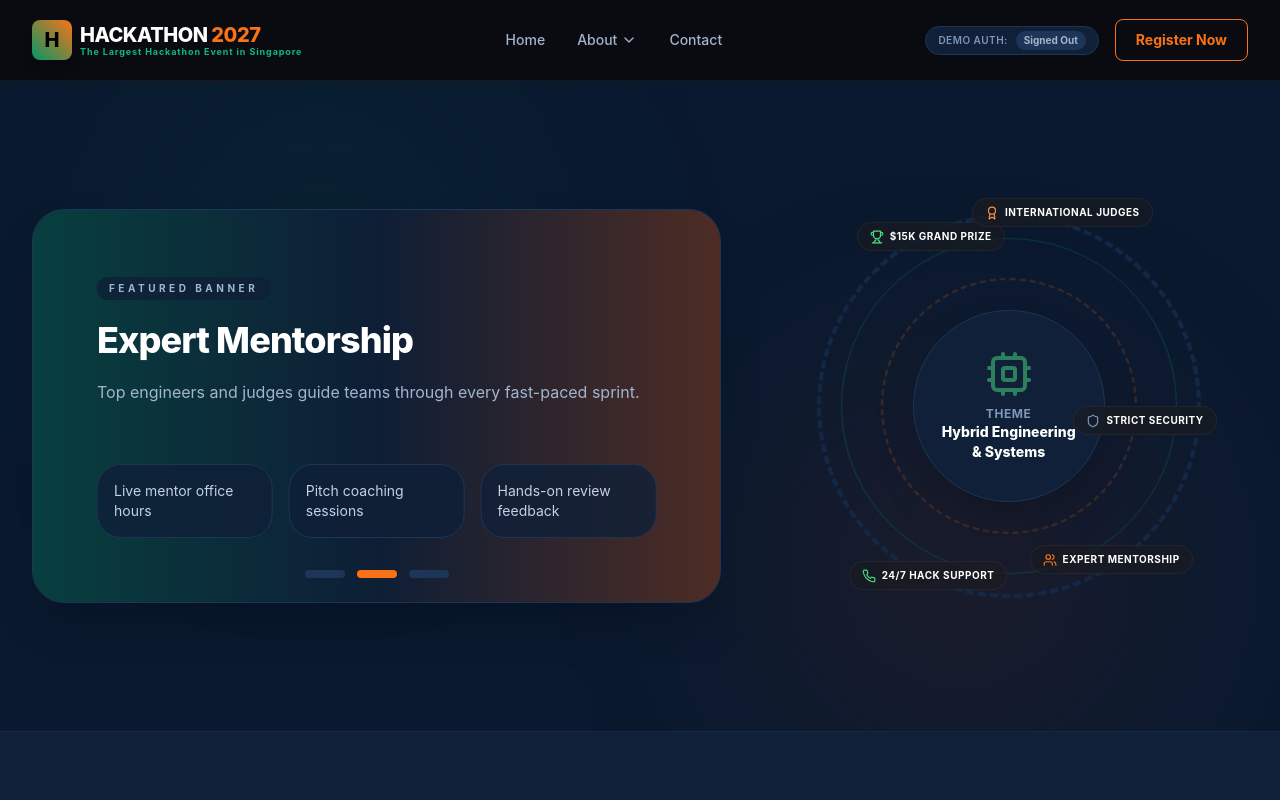
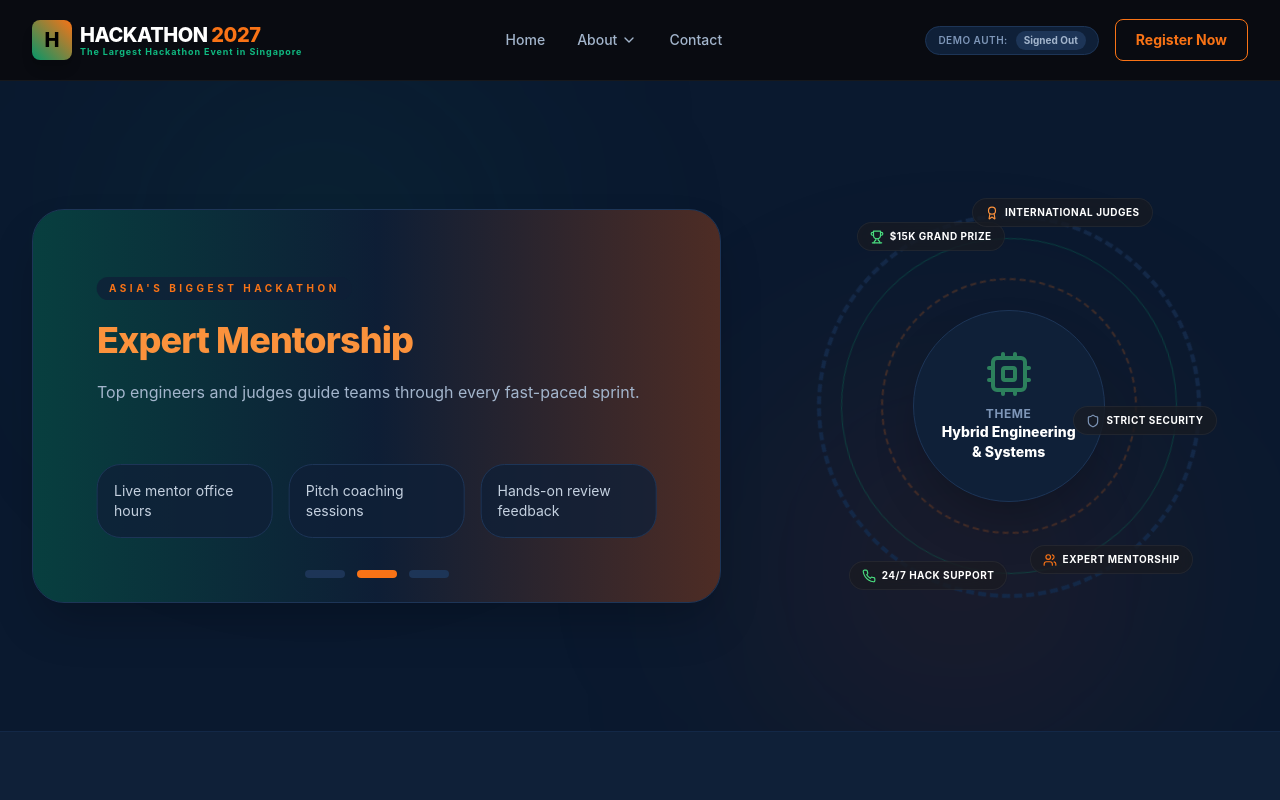
Before and after one commit to Hackathon2027K/Hackathon27, a Next.js app in the folder frontend/: page / in a window 1280 px wide. Shown: the top 800 px of the page. Built offline with nearby package versions, Linux system fonts and the light colour scheme.

Commit message:
Update hero banner panel heading color to match design

```diff
--- a/frontend/app/page.jsx
+++ b/frontend/app/page.jsx
@@ -332,10 +332,10 @@ export default function HomePage() {
                     {heroBanners.map((banner) => (
                       <div key={banner.title} className="min-w-full flex flex-col justify-between gap-8 p-6 sm:p-8">
                         <div>
-                          <span className="inline-flex rounded-full bg-brand-grey-900/80 px-3 py-1 text-[10px] uppercase tracking-[0.35em] text-brand-grey-300 font-bold mb-5">
-                            Featured Banner
+                          <span className="inline-flex rounded-full bg-brand-grey-900/80 px-3 py-1 text-[10px] uppercase tracking-[0.35em] text-brand-orange-500 font-bold mb-5">
+                            Asia's Biggest Hackathon
                           </span>
-                          <h2 className="text-3xl sm:text-4xl font-extrabold text-white tracking-tight max-w-2xl">
+                          <h2 className="text-3xl sm:text-4xl font-extrabold text-brand-orange-400 tracking-tight max-w-2xl">
                             {banner.title}
                           </h2>
                           <p className="mt-5 text-sm sm:text-base text-brand-grey-300 max-w-2xl leading-relaxed">
```
